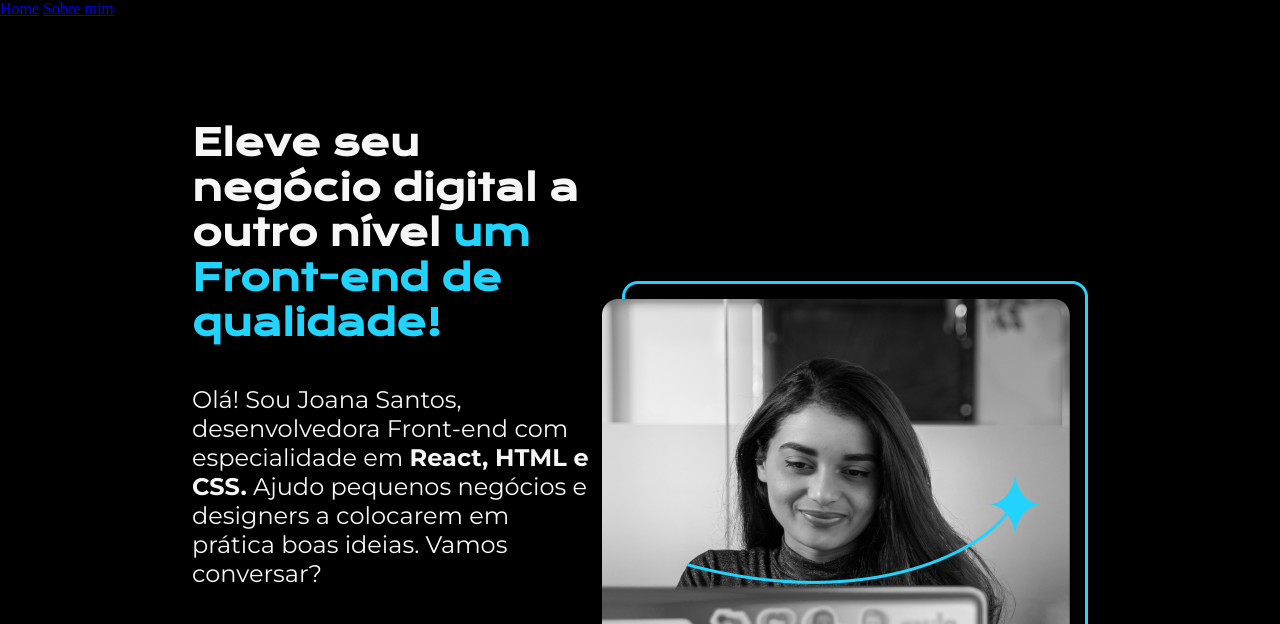
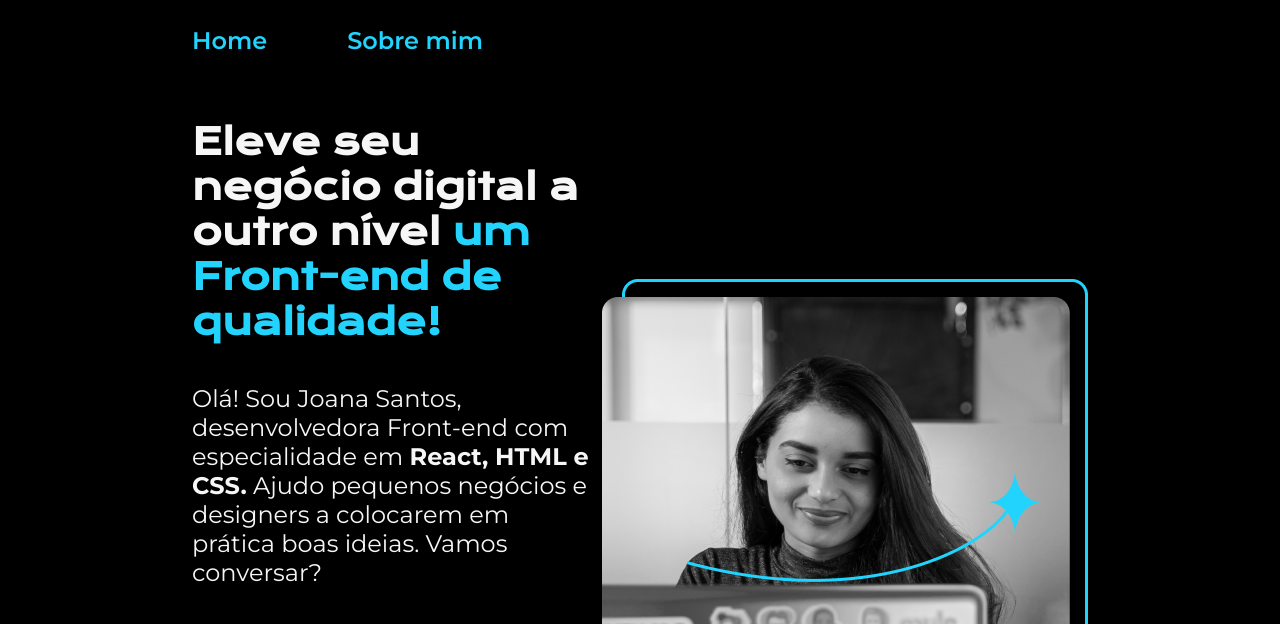
Before and after one commit to phaelstavares/OracleNextEducation, a plain HTML site: page HTML e CSS/index.html in a window 1280 px wide. Shown: the top 624 px of the page. Drawn offline with nearby package versions, Linux system fonts and the light colour scheme.

Commit message:
organizando pasta

```diff
--- a/HTML e CSS/HTML pt.1/index.html
+++ b/HTML e CSS/index.html
@@ -4,13 +4,13 @@
     <meta charset="UTF-8">
     <meta name="viewport" content="width=device-width, initial-scale=1.0">
     <title>Portfolio</title>
-    <link rel="stylesheet" href="./style.css">
+    <link rel="stylesheet" href="./styles/style.css">
 </head>
 <body>
     <header class="cabecalho">
         <nav class="cabecalho__menu">
-            <a class="cabecalho__menu__link" href="#">Home</a>
-            <a class="cabecalho__menu__link" href="#">Sobre mim</a>
+            <a class="cabecalho__menu__link" href="./index.html">Home</a>
+            <a class="cabecalho__menu__link" href="./about.html">Sobre mim</a>
         </nav>
     </header>
 
--- a/HTML e CSS/HTML pt.1/style.css
+++ b/HTML e CSS/styles/style.css
@@ -13,11 +13,28 @@ body {
     color: #F6F6F6;
 }
 
+.cabecalho {
+    padding: 2% 0% 0% 15%;
+}
+
+.cabecalho__menu {
+    display: flex;
+    gap: 80px;
+}
+
+.cabecalho__menu__link {
+    font-family: "Montserrat", serif;
+    font-size: 24px;
+    font-weight: 600;
+    color: #22D4fD;
+    text-decoration: none;
+}
+
 .apresentacao {
     display: flex;
     align-items: center;
     justify-content: space-between;
-    padding: 8% 15%;
+    padding: 5% 15%;
 }
 
 .apresentacao__conteudo {
```
Also changed, not shown: HTML e CSS/about.html (added, +11 -0 lines), HTML e CSS/img/github.png (renamed from HTML e CSS/HTML pt.1/img/github.png), HTML e CSS/img/imagem.png (renamed from HTML e CSS/HTML pt.1/img/imagem.png), HTML e CSS/img/instagram.png (renamed from HTML e CSS/HTML pt.1/img/instagram.png), HTML e CSS/img/linkedin.png (renamed from HTML e CSS/HTML pt.1/img/linkedin.png), HTML e CSS/img/twitch.png (renamed from HTML e CSS/HTML pt.1/img/twitch.png), HTML e CSS/img/twitter-novo.png (renamed from HTML e CSS/HTML pt.1/img/twitter-novo.png), HTML e CSS/img/twitter.png (renamed from HTML e CSS/HTML pt.1/img/twitter.png).
